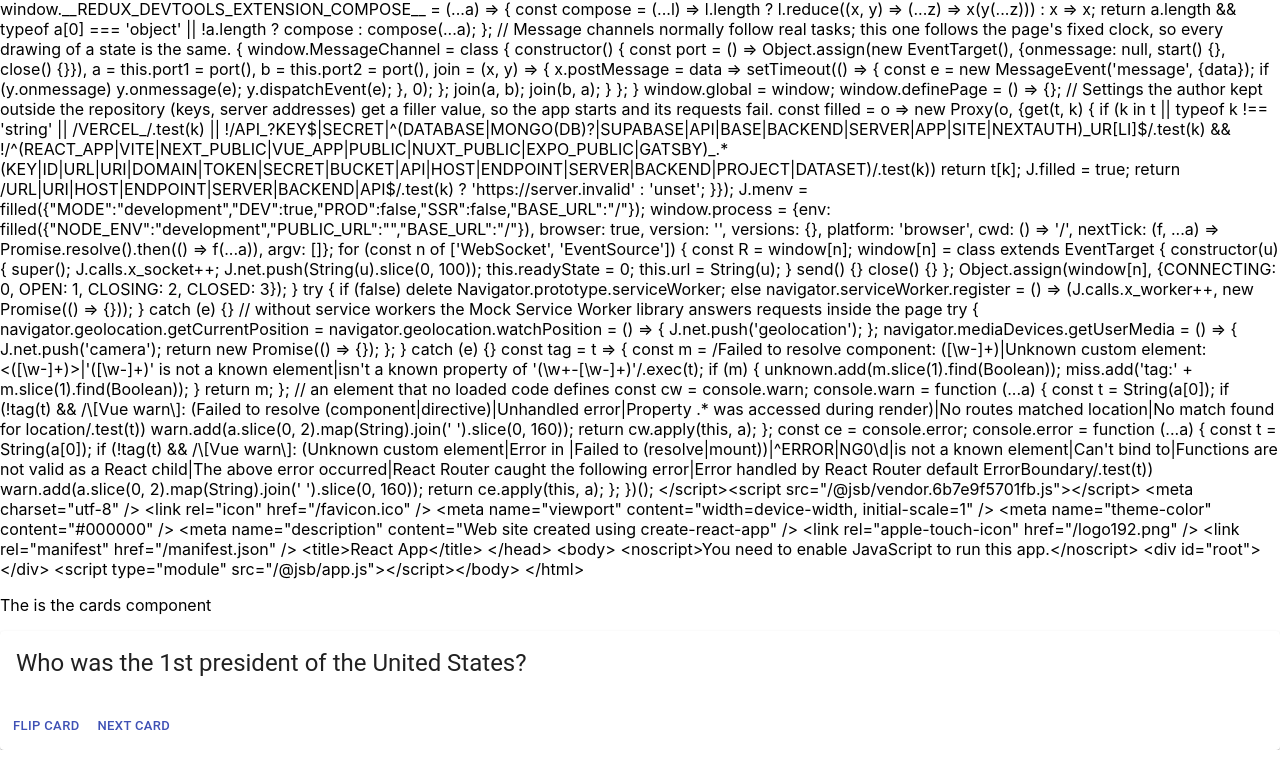
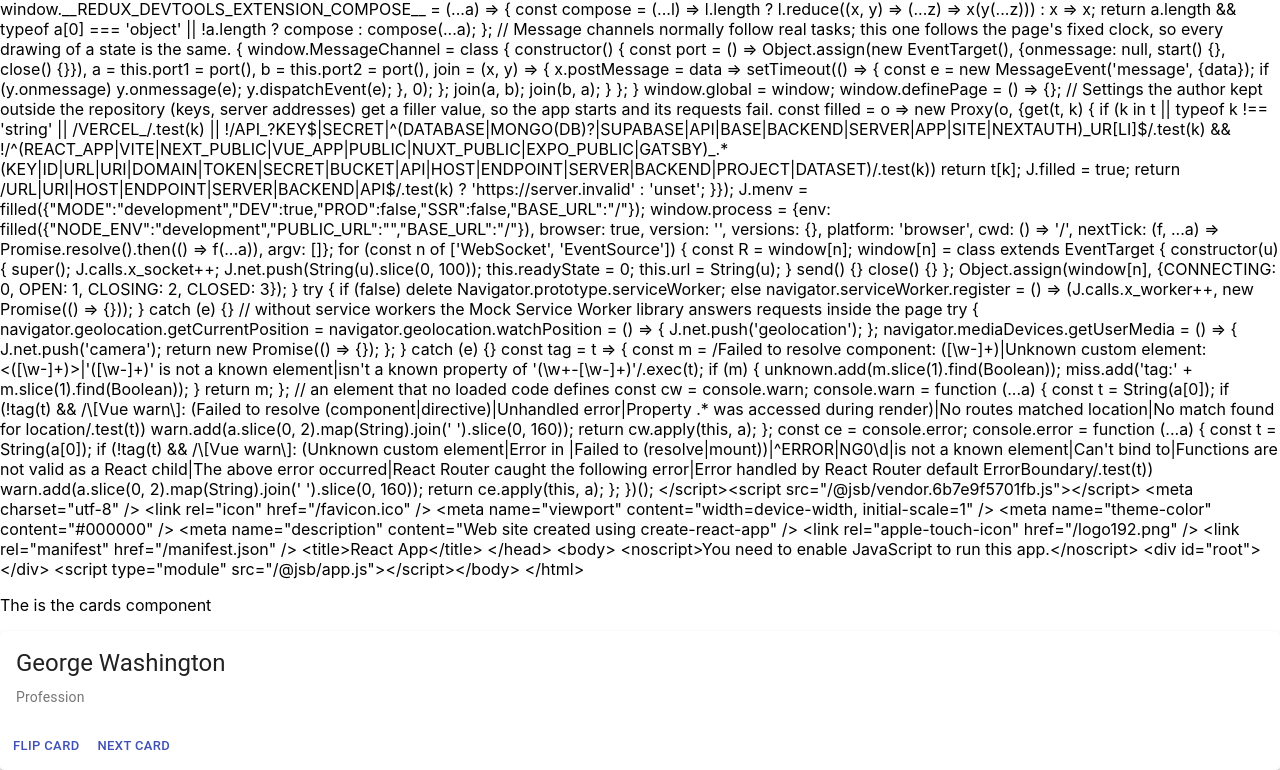
Before and after one commit to flintco/Flexcards, a React (Create React App) app in the folder client/: page / in a window 1280 px wide. Shown: the part 2493-3263 px from the top of the page. Built offline with nearby package versions, Linux system fonts and the light colour scheme.

Commit message:
Added flip card functionality & hint

```diff
--- a/client/src/components/CardContainer.js
+++ b/client/src/components/CardContainer.js
@@ -12,6 +12,21 @@ import Typography from '@material-ui/core/Typography';
 class CardContainer extends React.Component{
     constructor(props){
       super(props);
+      this.state = {
+        front: "George Washington",
+        back: "President",
+        hint: "Profession"
+      }
+
+      //Binding needed to work in the callback
+      this.flipCardHandler = this.flipCardHandler.bind(this);
+    }
+
+    flipCardHandler(){
+      this.setState({
+        front: this.state.back,
+        back: this.state.front,
+      });
     }
 
     render(){
@@ -22,12 +37,17 @@ class CardContainer extends React.Component{
             <Card>
               <CardContent>
                 <Typography gutterBottom variant="h5" component="h2">
-                Who was the 1st president of the United States?
+                {this.state.front}
                 </Typography>
+
+                <Typography variant="body2" color="textSecondary" component="p">
+                  {this.state.hint}
+                </Typography>
+
                 </CardContent>
 
                 <CardActions>
-                  <Button size="small" color="primary">
+                  <Button onClick={this.flipCardHandler} size="small" color="primary">
                     Flip card
                   </Button>
                   <Button size="small" color="primary">
```
